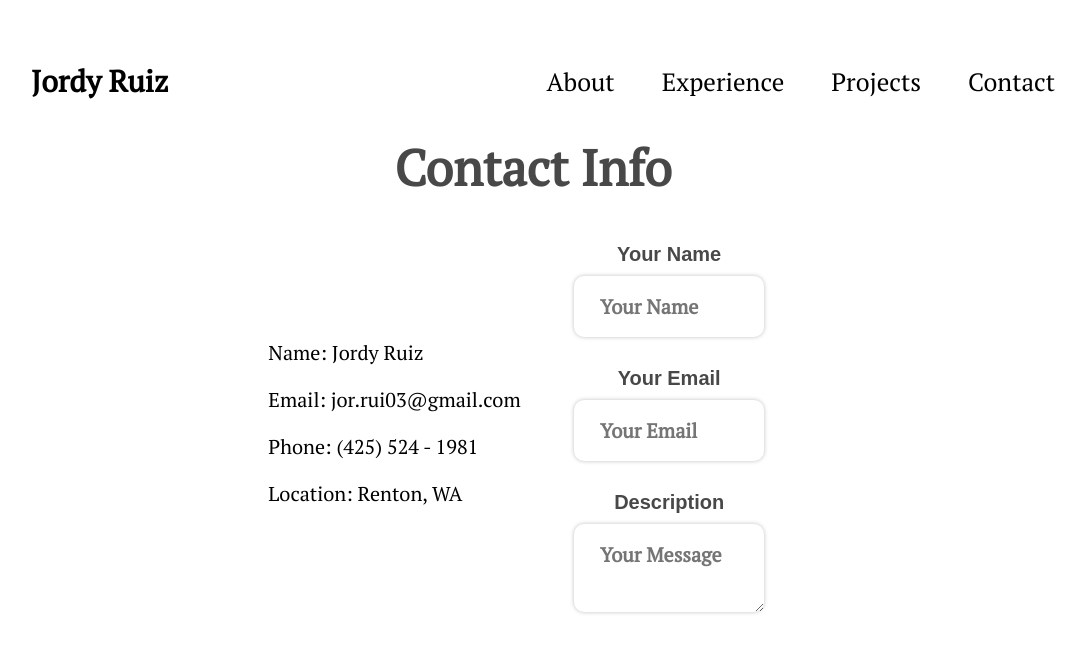
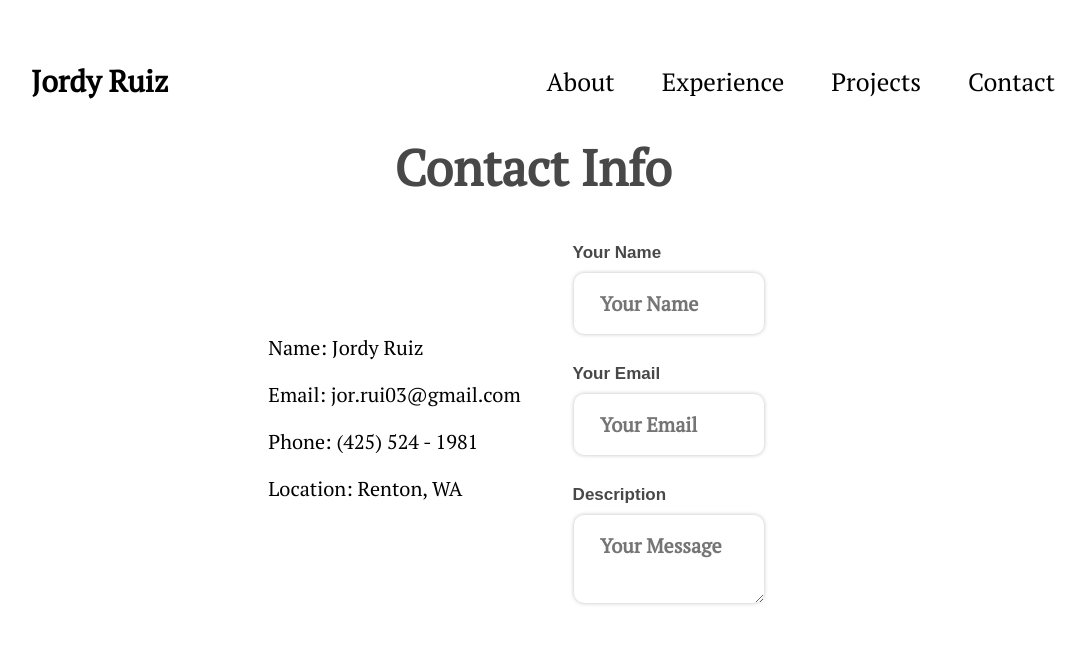
Before and after one commit to Jordy-03/portfolio-test, a React (Vite) app in the folder Portfolio/: page /Contact in a window 1280 px wide. Shown: the top 652 px of the page, without its empty margins (97-1183 px from the left). Built offline with nearby package versions, Linux system fonts and the light colour scheme.

Commit message:
Shifted labels to the left of each input field

```diff
--- a/Portfolio/src/Modules/Contact.module.css
+++ b/Portfolio/src/Modules/Contact.module.css
@@ -60,9 +60,12 @@
 }
 
 .label {
+    display: block;
+    text-align: left;
+    width: 65%;
 
     font-family: Arial, Helvetica, sans-serif;
-    font-size: 20px;
+    font-size: 17px;
     font-weight: 600;
     margin-bottom: 10px;
     margin-top: 10px;
```
